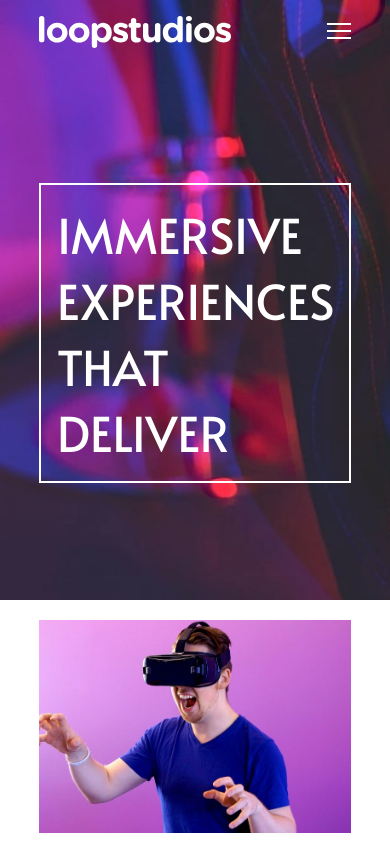
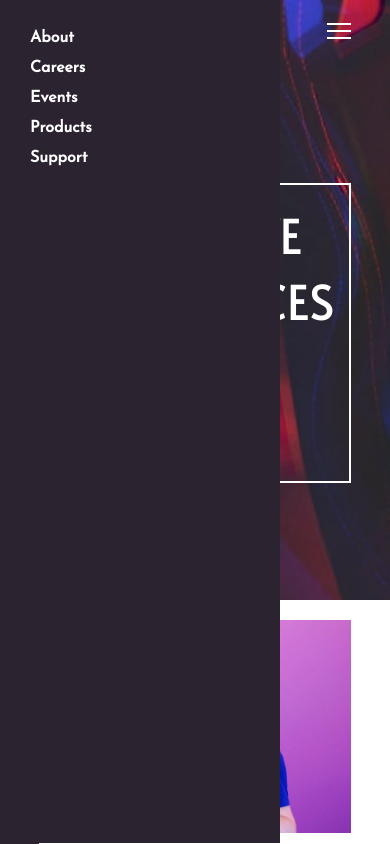
Before and after one commit to RysiuXD/VR2, a plain HTML site: page index.html in a window 390 px wide. Both pictures are taken after a click on the button 339 px from the left and 32 px from the top of the page. Shown: the top 844 px of the page. Drawn offline with Linux system fonts and the light colour scheme.

Commit message:
mobilne menu implementation

```diff
--- a/index.html
+++ b/index.html
@@ -14,7 +14,7 @@
 <body>
   <header class="top">
     <img class="top-img" src="./images/logo.svg" alt="Logo">
-    <button class="hamburger">
+    <button class="hamburger" id="menuBtn">
       <img src="./images/icon-hamburger.svg">
     </button>
     <nav>
@@ -37,6 +37,29 @@
       </ul>
     </nav>
   </header>
+
+
+  <div class="mobile-nav" id="menu">
+    <nav>
+      <ul class="top-menu">
+        <li class="top-item">
+          <a href="">About</a>
+        </li>
+        <li class="top-item">
+          <a href="">Careers</a>
+        </li>
+        <li class="top-item">
+          <a href="">Events</a>
+        </li>
+        <li class="top-item">
+          <a href="">Products</a>
+        </li>
+        <li class="top-item">
+          <a href="">Support</a>
+        </li>
+      </ul>
+    </nav>
+  </div>
 
   <main class="banner">
     <div class="banner-content">
@@ -187,42 +210,8 @@
     </div>
   </footer>
 
-  <!-- About
-  Careers
-  Events
-  Products
-  Support
 
-  Immersive experiences that deliver
-
-  The leader in interactive VR
-
-  Founded in 2011, Loopstudios has been producing world-class virtual reality
-  projects for some of the best companies around the globe. Our award-winning
-  creations have transformed businesses through digital experiences that bind
-  to their brand.
-
-  Our creations
-
-  See all
-
-  Deep earth
-  Night arcade
-  Soccer team VR
-  The grid
-  From up above VR
-  Pocket borealis
-  The curiosity
-  Make it fisheye
-
-  About
-  Careers
-  Events
-  Products
-  Support
-
-  © 2021 Loopstudios. All rights reserved. -->
-
+  <script src="./script.js"></script>
 </body>
 
 </html>
--- a/main.css
+++ b/main.css
@@ -241,6 +241,22 @@ margin-bottom: 30px;
 
 }
 
+.mobile-nav{
+    display: none;
+    position: fixed;
+    top: 0;
+    left: 0;
+    background-color: rgb(44, 35, 49);
+    width: 280px;
+    height: 100vh;
+    padding: 30px;
+}
+
+.mobile-nav .top-menu{
+    display: flex;
+    flex-direction: column;
+}
+
 @media(max-width:992px){
     .project-title{
         font-size: 2vmin;
@@ -276,6 +292,13 @@ margin-bottom: 30px;
     .top nav{
         display: none;
     }
+    .mobile-nav{
+         display: initial;/*  domyślnie*/
+         transform: translateX(-102%);
+         transition: transform 0.4s;
+    }
+
+
     .hamburger{
         display: block;
     }
@@ -310,6 +333,12 @@ margin-bottom: 30px;
     }
 
 
+.showMenu{
+    transform: translateX(0);
+}
+
+
+
 }
 @media(max-width:400px){
     .waviy {
--- /dev/null
+++ b/script.js
@@ -0,0 +1,9 @@
+console.log("test");
+
+const menuElement = document.getElementById("menu");
+const btnElement = document.getElementById("menuBtn");
+
+const toggleMenu =()=>{
+    menuElement.classList.toggle("showMenu");
+}
+btnElement.addEventListener("click", toggleMenu);
```
